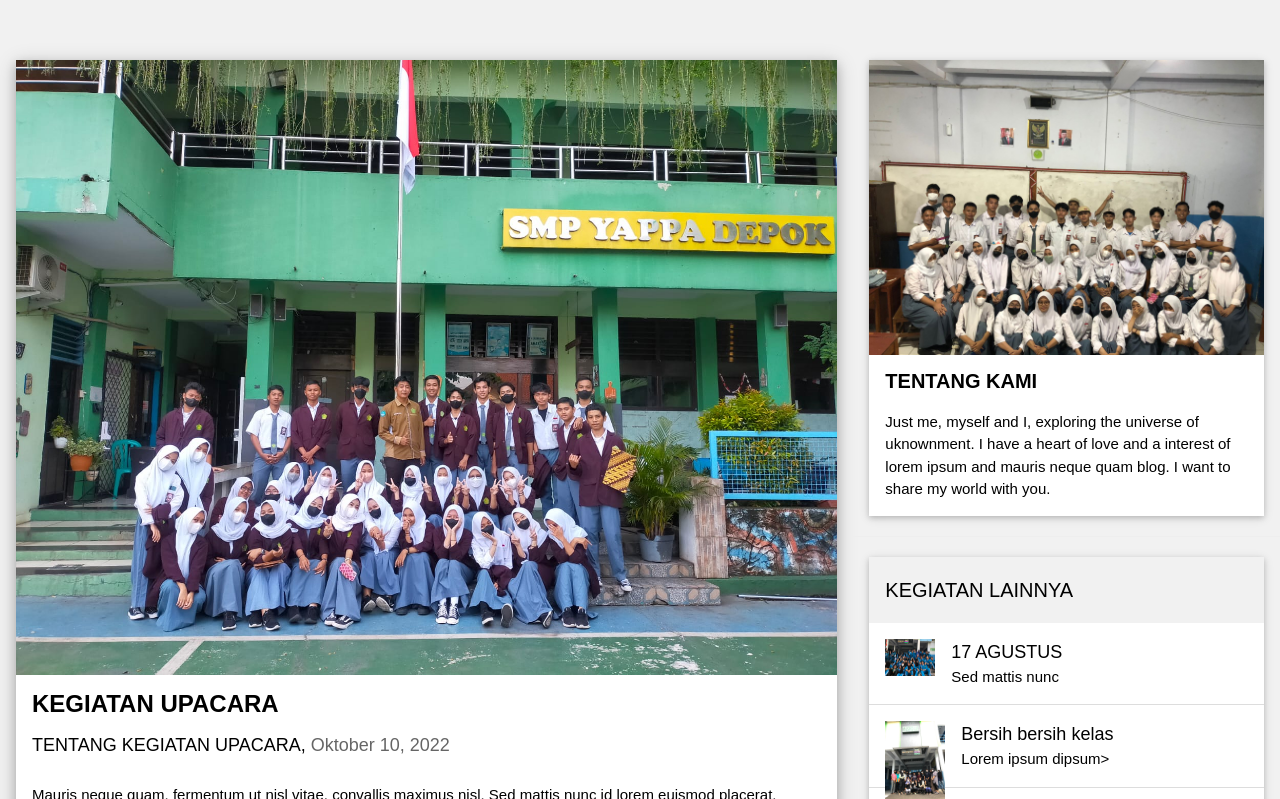
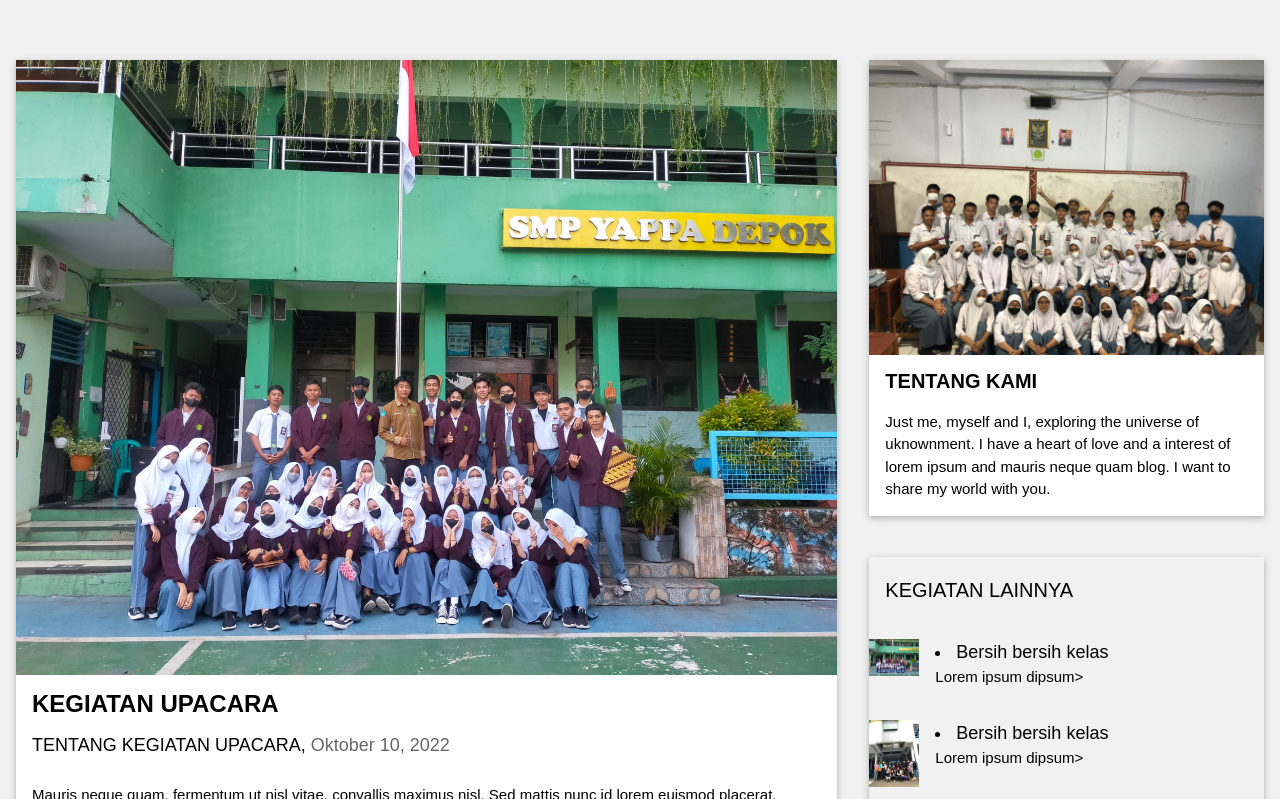
Before and after one commit to 12cwebsite/12.c, a plain HTML site: page index.html in a window 1280 px wide. Shown: the part 137-936 px from the top of the page. Drawn offline with nearby package versions, Linux system fonts and the light colour scheme; a web font is replaced by a local one.

Commit message:
Add files via upload

```diff
--- a/index.html
+++ b/index.html
@@ -26,7 +26,7 @@ and is wrapped around the whole page content, except for the footer in this exam
 <!-- Blog entries -->
 <div class="w3-col l8 s12">
 <!-- Blog entry -->
-<div class="w3-card-4 w3-margin w3-white">
+<div class="w3-card w3-margin w3-white">
 <img src="/7.jpg" alt="Nature" style="width:100%">
 <div class="w3-container">
 <h3><b>KEGIATAN UPACARA</b></h3>
@@ -47,7 +47,7 @@ tellus ut rutrum. Sed vitae justo condimentum, porta lectus vitae, ultricies con
 <hr>
 
 <!-- Blog entry -->
-<div class="w3-card-4 w3-margin w3-white">
+<div class="w3-card w3-margin w3-white">
 <img src="/11.jpg" alt="Norway" style="width:100%">
 <div class="w3-container">
 <h3><b>KEGIATAN BAKAR - BAKAR</b></h3>
@@ -84,14 +84,13 @@ tellus ut rutrum. Sed vitae justo condimentum, porta lectus vitae, ultricies con
 <div class="w3-container w3-padding">
 <h4>KEGIATAN LAINNYA</h4>
 </div>
-<ul class="w3-ul w3-hoverable w3-white">
-<li class="w3-padding-16">
-<img src="/13.jpg" alt="Image" class="w3-left w3-margin-right" style="width:50px">
-<span class="w3-large"> 17 AGUSTUS</span><br>
-<span>Sed mattis nunc</span>
+<li class="w3-padding-16 w3-hide-medium w3-hide-small">
+    <img src="7.jpg" alt="Image" class="w3-left w3-margin-right" style="width:50px">
+    <span class="w3-large">Bersih bersih kelas</span><br>
+    <span>Lorem ipsum dipsum</span>>
 </li>
 <li class="w3-padding-16 w3-hide-medium w3-hide-small">
-    <img src="10.jpg" alt="Image" class="w3-left w3-margin-right" style="width:60px">
+    <img src="10.jpg" alt="Image" class="w3-left w3-margin-right" style="width:50px">
     <span class="w3-large">Bersih bersih kelas</span><br>
     <span>Lorem ipsum dipsum</span>>
 </li>
```
